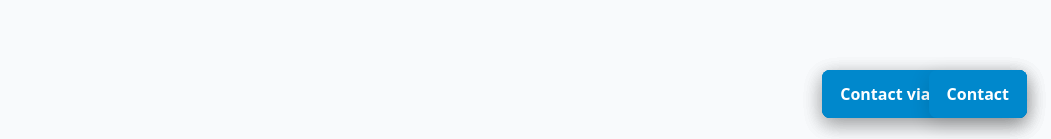
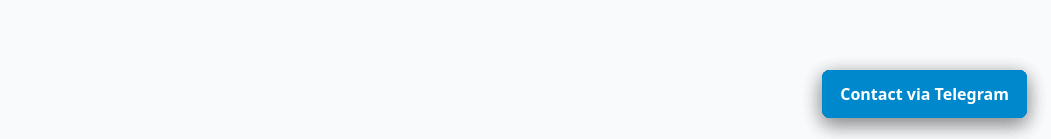
Before and after one commit to Gibon300/task-dashboard, a React (Vite) app: page / in a window 1280 px wide. Shown: the part 658-797 px from the top of the page, without its empty margins (229-1280 px from the left). Built offline with nearby package versions, Linux system fonts and the light colour scheme; data requests are answered from the project's data file.

Commit message:
chore: apply task 'нет, сделай чтоб кнопка телеграм была прижата к левому краю, а гугла прижата к п'

```diff
--- a/src/main.tsx
+++ b/src/main.tsx
@@ -24,13 +24,13 @@ if (!existingBtn) {
   const btn = document.createElement("a");
   btn.id = aiBtnId;
   btn.className = "ai-btn";
-  btn.href = "#";
+  btn.href = "https://t.me/your_username";
   btn.target = "_blank";
   btn.rel = "noreferrer";
-  btn.textContent = "Contact";
+  btn.textContent = "Contact via Telegram";
   document.body.appendChild(btn);
 } else {
-  existingBtn.setAttribute("href", "#");
-  existingBtn.textContent = "Contact";
+  existingBtn.setAttribute("href", "https://t.me/your_username");
+  existingBtn.textContent = "Contact via Telegram";
 }
 // --- end inject ---
```
